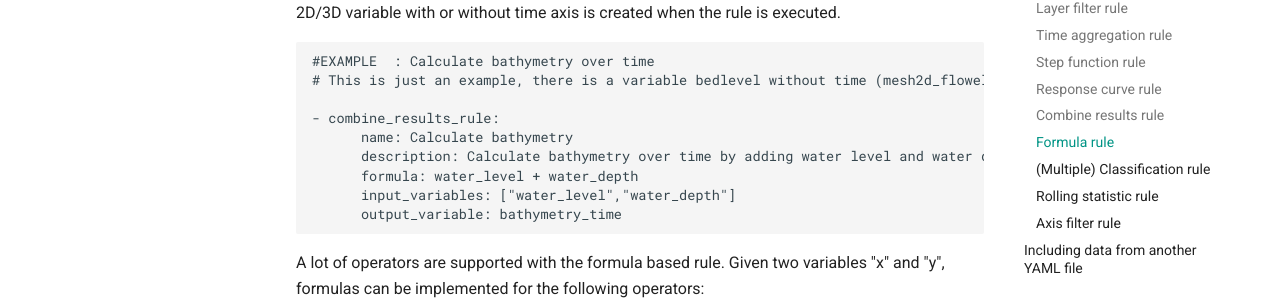
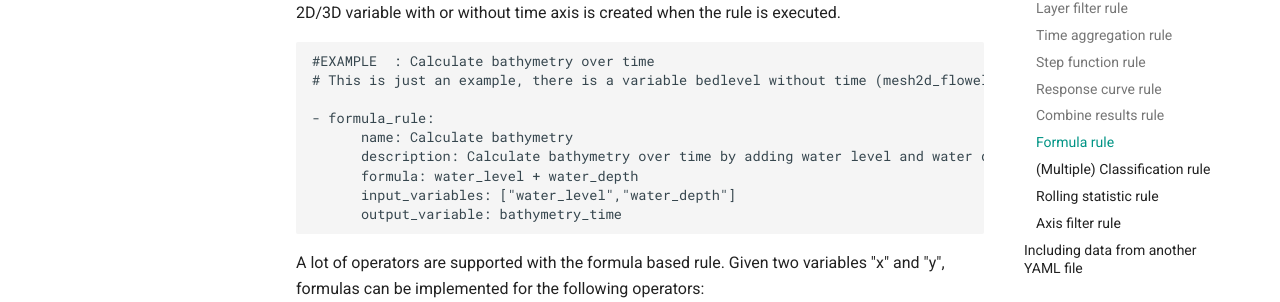
Before and after one commit to Deltares/D-EcoImpact, an MkDocs documentation site: the page built from docs/manual/input.md, in a window 1280 px wide and 900 px high, scrolled down 12733 px. Shown: the part 208-510 px from the top of the window. Built offline with MkDocs 1.6.1 and Material for MkDocs 9.7.7, drawn with Linux system fonts in a browser that asks for light colours; comment, search, counter and statistics services are not loaded; the version menu is left out; some of the changed lines change nothing that is shown.

Commit message:
fix[DEI-181]: fix name of rule in example

```diff
--- a/docs/manual/input.md
+++ b/docs/manual/input.md
@@ -398,7 +398,7 @@ The rule needs to be applied to an existing 2D/3D variables with or without time
 #EXAMPLE  : Calculate bathymetry over time
 # This is just an example, there is a variable bedlevel without time (mesh2d_flowelem_bl)
 
-- combine_results_rule:
+- formula_rule:
       name: Calculate bathymetry
       description: Calculate bathymetry over time by adding water level and water depth
       formula: water_level + water_depth
```
